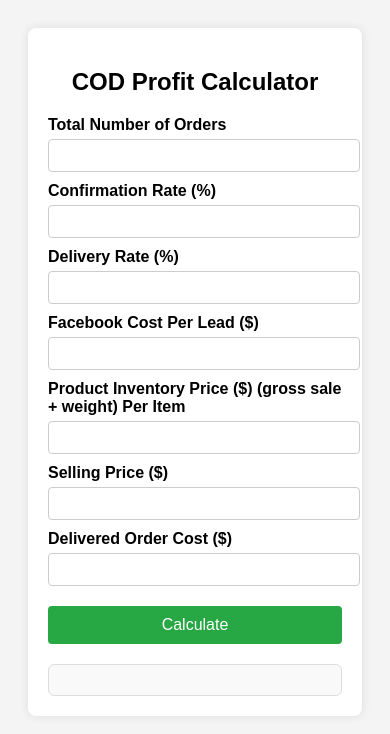
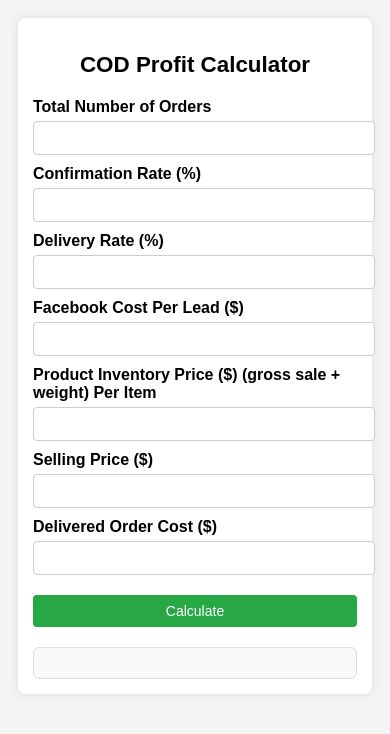
Before and after one commit to BahaKhmeissi/cod_calculator, a plain HTML site: page index.html in a window 390 px wide. Drawn offline with Linux system fonts and the light colour scheme.

Commit message:
[finish] calculator

```diff
--- a/index.html
+++ b/index.html
@@ -2,6 +2,7 @@
 <html lang="en">
   <head>
     <meta charset="UTF-8" />
+    <meta name="viewport" content="width=device-width, initial-scale=1.0" />
     <title>Cash on Delivery Calculator</title>
     <style>
       body {
@@ -59,6 +60,27 @@
       .results p {
         margin: 5px 0;
       }
+
+      /* Responsive tweaks */
+      @media (max-width: 600px) {
+        body {
+          padding: 10px;
+        }
+        .calculator {
+          padding: 15px;
+        }
+        h2 {
+          font-size: 1.4rem;
+        }
+        input,
+        button {
+          font-size: 14px;
+          padding: 8px;
+        }
+        .results p {
+          font-size: 14px;
+        }
+      }
     </style>
   </head>
   <body>
@@ -93,7 +115,6 @@
 
     <script>
       function calculate() {
-        // Get inputs
         const totalOrders = parseFloat(
           document.getElementById("totalOrders").value
         );
@@ -126,23 +147,15 @@
           return;
         }
 
-        // Step 1: Confirmed orders
         const confirmedOrders = totalOrders * confirmationRate;
-
-        // Step 2: Delivered items (delivery rate proportional to confirmation rate)
         const deliveredOrders = confirmedOrders * deliveryRate;
-
-        // Step 3: Costs
         const facebookCost = totalOrders * cpl;
         const inventoryCost = deliveredOrders * inventoryPrice;
         const totalDeliveryCost = deliveredOrders * deliveryCost;
-
-        // Step 4: Revenue & Profit
         const totalRevenue = deliveredOrders * sellingPrice;
         const totalCost = facebookCost + inventoryCost + totalDeliveryCost;
         const profit = totalRevenue - totalCost;
 
-        // Step 5: Display results
         document.getElementById("results").innerHTML = `
     <p><strong>Confirmed Orders:</strong> ${confirmedOrders.toFixed(2)}</p>
     <p><strong>Delivered Orders:</strong> ${deliveredOrders.toFixed(2)}</p>
```
Lines whose indentation alone changed are shown as unchanged.
